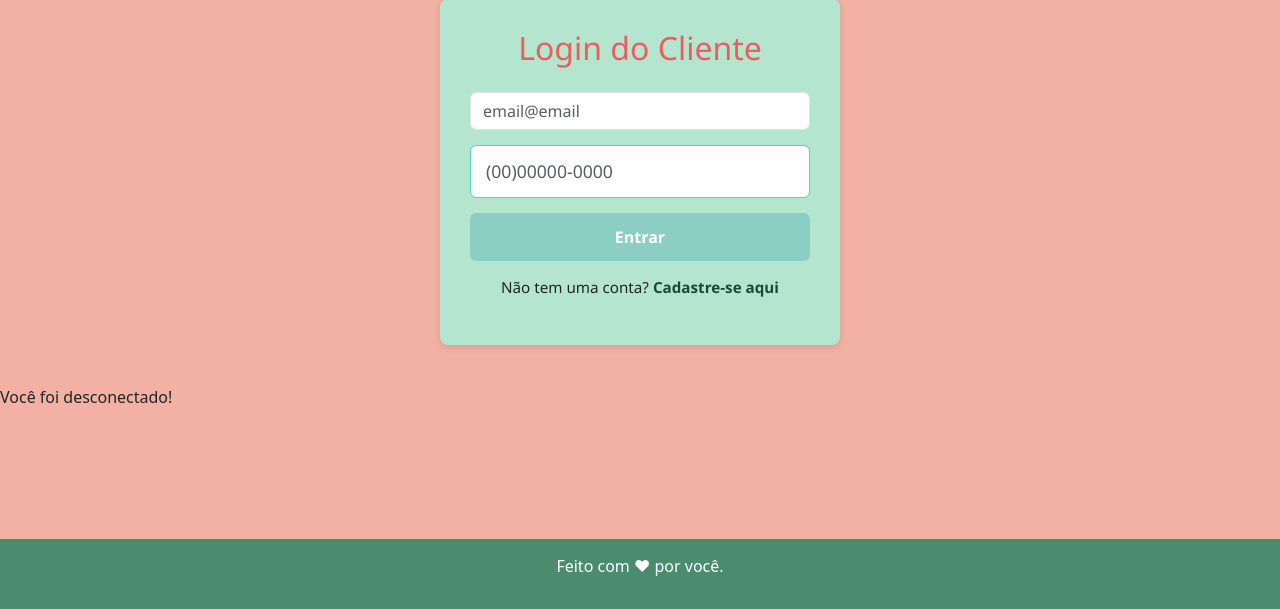
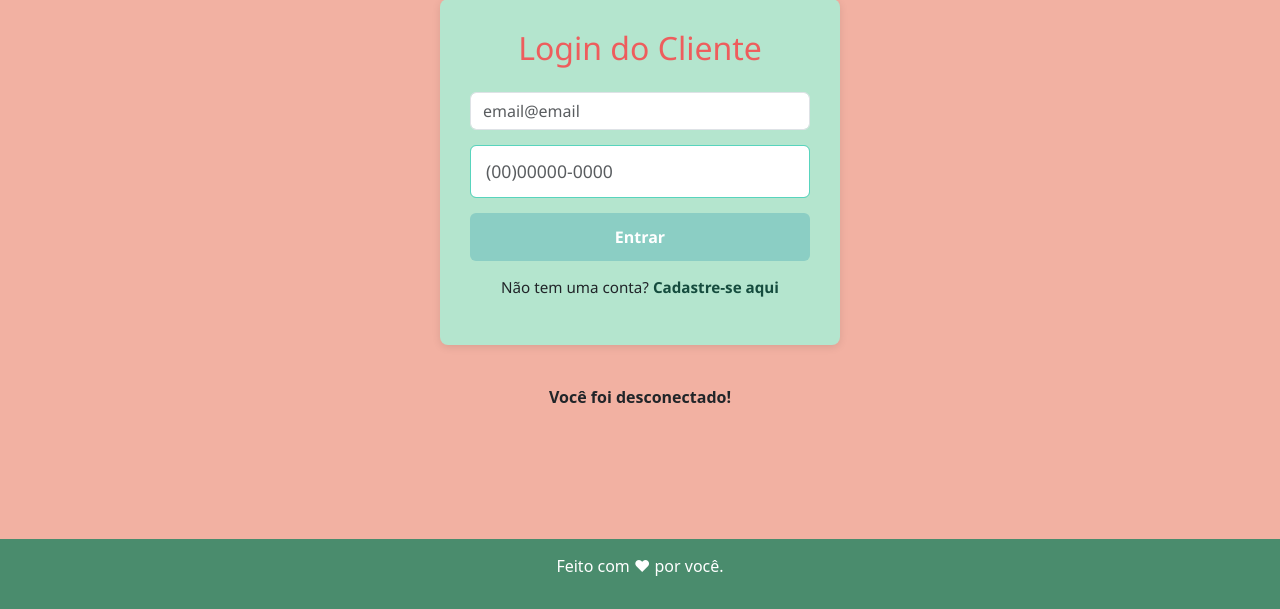
Before and after one commit to glauberpdlg/ProjetoPythonFinal, a Django app: page /logout/ in a window 1280 px wide. Shown: the part 191-800 px from the top of the page. Run offline with Django 5.2, Linux system fonts and the light colour scheme; some libraries are stand-ins or nearby versions.

Commit message:
Versao Final

```diff
--- a/clientes/static/css/clientes.css
+++ b/clientes/static/css/clientes.css
@@ -607,3 +607,13 @@ margin-top: 20px;
   background-color: #c68c91;
   color:#c68c91;
 }
+
+.mensagem_login {
+
+  display: flex;
+  justify-content: center;
+  align-items: center;
+  font-weight: bold
+
+
+}
--- a/clientes/templates/clientes/ajuda.html
+++ b/clientes/templates/clientes/ajuda.html
@@ -12,7 +12,7 @@
 
     <div class="contato-ajuda">
       <p><strong>Email:</strong> atendimento@delicalu.com.br</p>
-      <p><strong>WhatsApp:</strong> (11) 97554-2188</p>
+      <p><strong>WhatsApp:</strong> (21) 97554-2188</p>
       <p><strong>Horário:</strong> Segunda a sexta das 9h às 18h</p>
     </div>
 
--- a/clientes/templates/clientes/home_cliente.html
+++ b/clientes/templates/clientes/home_cliente.html
@@ -6,7 +6,7 @@
 
     <section class = "sec1">
         <div class="texto">
-            <h1>Delicalu, Cozinha com Amor</h1>
+            <h1>DelicaLu, Cozinha com Amor</h1>
             <p class="texto-grande">A  DelicaLu é a solução que faltava na sua rotina! </p>
             <p>Se você gosta de comida saborosa e saudável, que faz bem pro mundo e pra todo mundo, chega mais que tá na mesa!</p>
             <a href="{% url 'login' %}"><button class="btn btn-outline-success button2" >Cadastro ou Login</button></a>
--- a/clientes/templates/clientes/login.html
+++ b/clientes/templates/clientes/login.html
@@ -20,7 +20,10 @@
   </div>
 </div>
 
-{% if mensagem %}
-  <p>{{ mensagem }}</p>
-{% endif %}
+<div class="mensagem_login">
+  {% if mensagem %}
+    <p>{{ mensagem }}</p>
+  {% endif %}
+</div>
+
 {% endblock %}
--- a/clientes/views.py
+++ b/clientes/views.py
@@ -35,7 +35,7 @@ class BuscaCliente(View):
                 erro_message = "Nenhum cliente encontrado."
                 return render(request, 'clientes/login.html', {'mensagem':erro_message})
         else:
-            erro_message = "Por favor, informe um email e cpf para consulta"
+            erro_message = "Por favor, informe um email e telefone válidos."
             return render(request, 'clientes/login.html', {'mensagem':erro_message})
 
 
```
Also changed, not shown: clientes/templates/clientes/sobrenos.html (+6 -2 lines), db.sqlite3.
